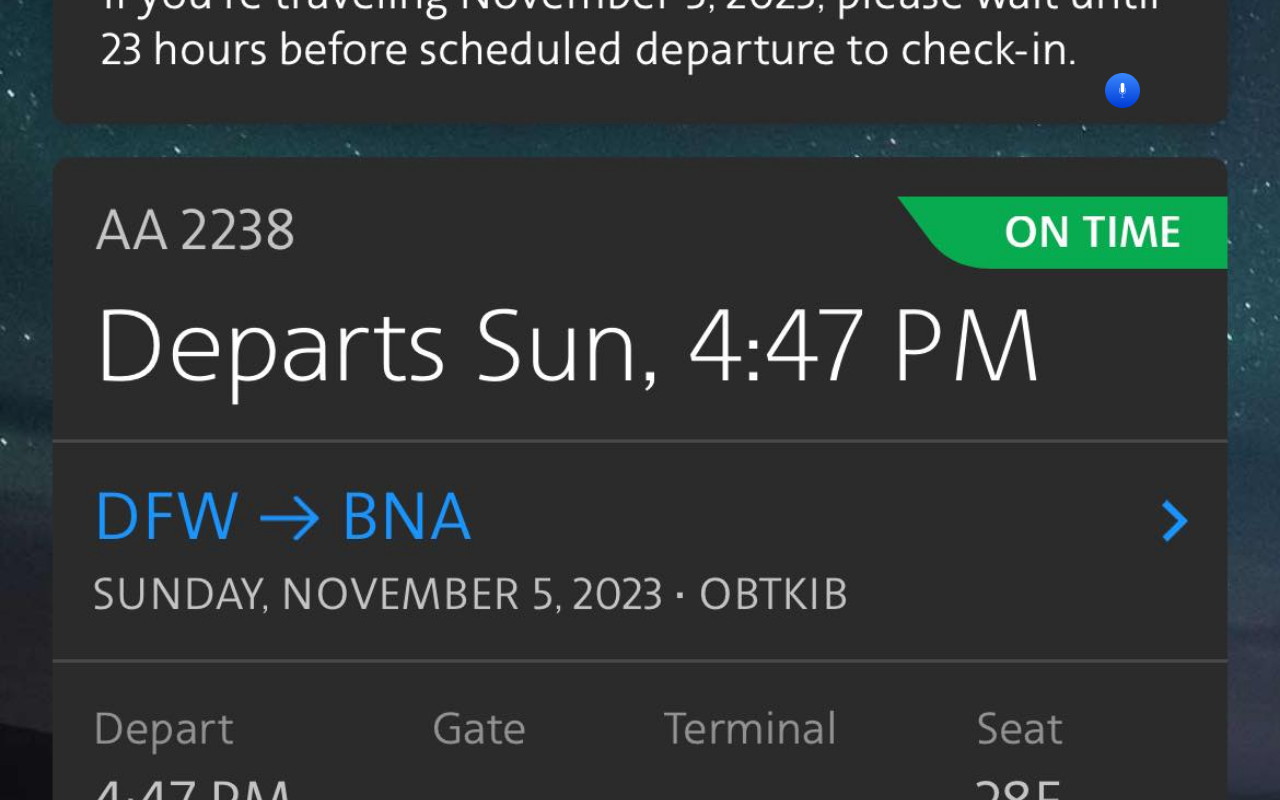
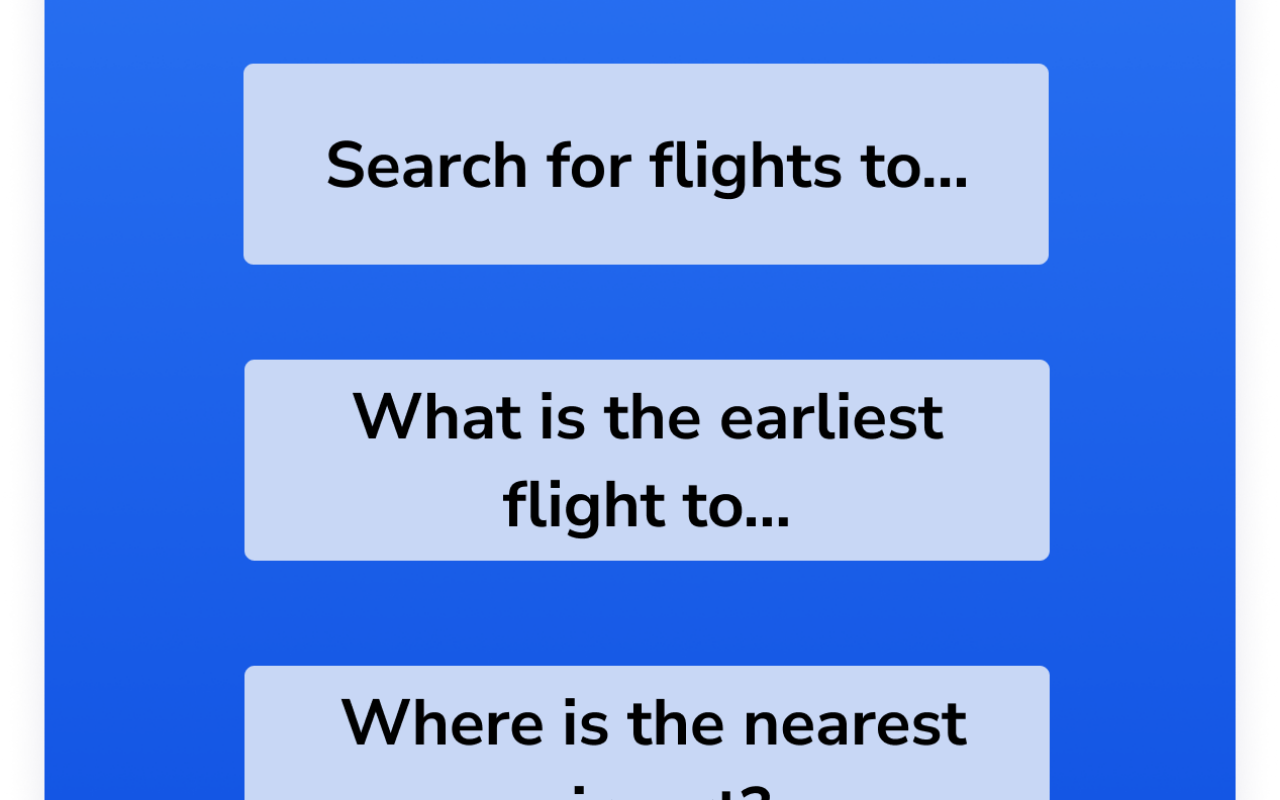
Before and after one commit to Aayush000/BEHackathon2023, a React (Create React App) app in the folder Frontend/: page / in a window 1280 px wide. Built offline with nearby package versions, Linux system fonts and the light colour scheme.

Commit message:
Created Second Project

```diff
--- a/Frontend/src/App.js
+++ b/Frontend/src/App.js
@@ -1,50 +1,16 @@
-// import React from "react";
-// import "../App.css";
-// import backgroundImage from "../images/background.jpg";
-// import microphoneImage from "../images/microphone.png";
-// import { BrowserRouter, Routes, Route, Link, Switch } from "react-router-dom";
-// import NextPage from "./src/components/NextPage";
-
-// const App = () => {
-//   return (
-//     <BrowserRouter>
-//       <Routes>
-//         {/* <Route path="/" element={<Laxyout />}> */}
-//         <div
-//           className="app"
-//           style={{ backgroundImage: `url(${backgroundImage})` }}
-//         >
-//           <Link to="/next-page">
-//             <img
-//               src={microphoneImage}
-//               alt="Microphone"
-//               className="microphone-logo"
-//             />
-//           </Link>
-//           {/* Your component content */}
-//         </div>
-//         {/* <Switch>
-//         <Route path="/next-page" component={NextPage} />
-//       </Switch> */}
-//         {/* <Route path="/" element={<Layout />}></Route> */}
-//       </Routes>
-//     </BrowserRouter>
-//   );
-// };
-
-// export default App;
-
 import React from "react";
 import "./App.css"; // You can create a separate CSS file for your App component
 import backgroundImage from "./images/background.jpg"; // Path to the background image
 import microphoneImage from "./images/microphone.png";
+import QuestionsPage from "./components/QuestionsPage";
 
 const App = () => {
   return (
-    <div className="app" style={{ backgroundImage: `url(${backgroundImage})` }}>
-      <img src={microphoneImage} alt="Microphone" className="microphone-logo" />
-      {/* Your component content */}
-    </div>
+    // <div className="app" style={{ backgroundImage: `url(${backgroundImage})` }}>
+    //   <img src={microphoneImage} alt="Microphone" className="microphone-logo" />
+    //   {/* Your component content */}
+    // </div>
+    <QuestionsPage />
   );
 };
 
--- /dev/null
+++ b/Frontend/src/CSS/QuestionsPage.css
@@ -0,0 +1,18 @@
+/* QuestionsPage.css */
+
+.questionsPage {
+  background-size: cover;
+  background-position: center;
+  background-repeat: no-repeat;
+  width: 100%;
+  height: 100vh;
+  /* Add other common styles for your component here */
+}
+
+/* Apply styles specifically for iPhone 14 Pro Max */
+@media only screen and (max-width: 900px) and (max-height: 932px) {
+  .questionsPage {
+    background-size: 120%;
+    /* Add other styles specific to this screen size */
+  }
+}
--- /dev/null
+++ b/Frontend/src/components/QuestionsPage.js
@@ -0,0 +1,16 @@
+import React from "react";
+import "../CSS/QuestionsPage.css"; // You can create a separate CSS file for your App component
+import backgroundImage from "../images/questions.png"; // Path to the background image
+
+const App = () => {
+  return (
+    <div
+      className="questionsPage"
+      style={{ backgroundImage: `url(${backgroundImage})` }}
+    >
+      {/* Your component content */}
+    </div>
+  );
+};
+
+export default App;
```
Also changed, not shown: Frontend/src/images/questions.png (added).
